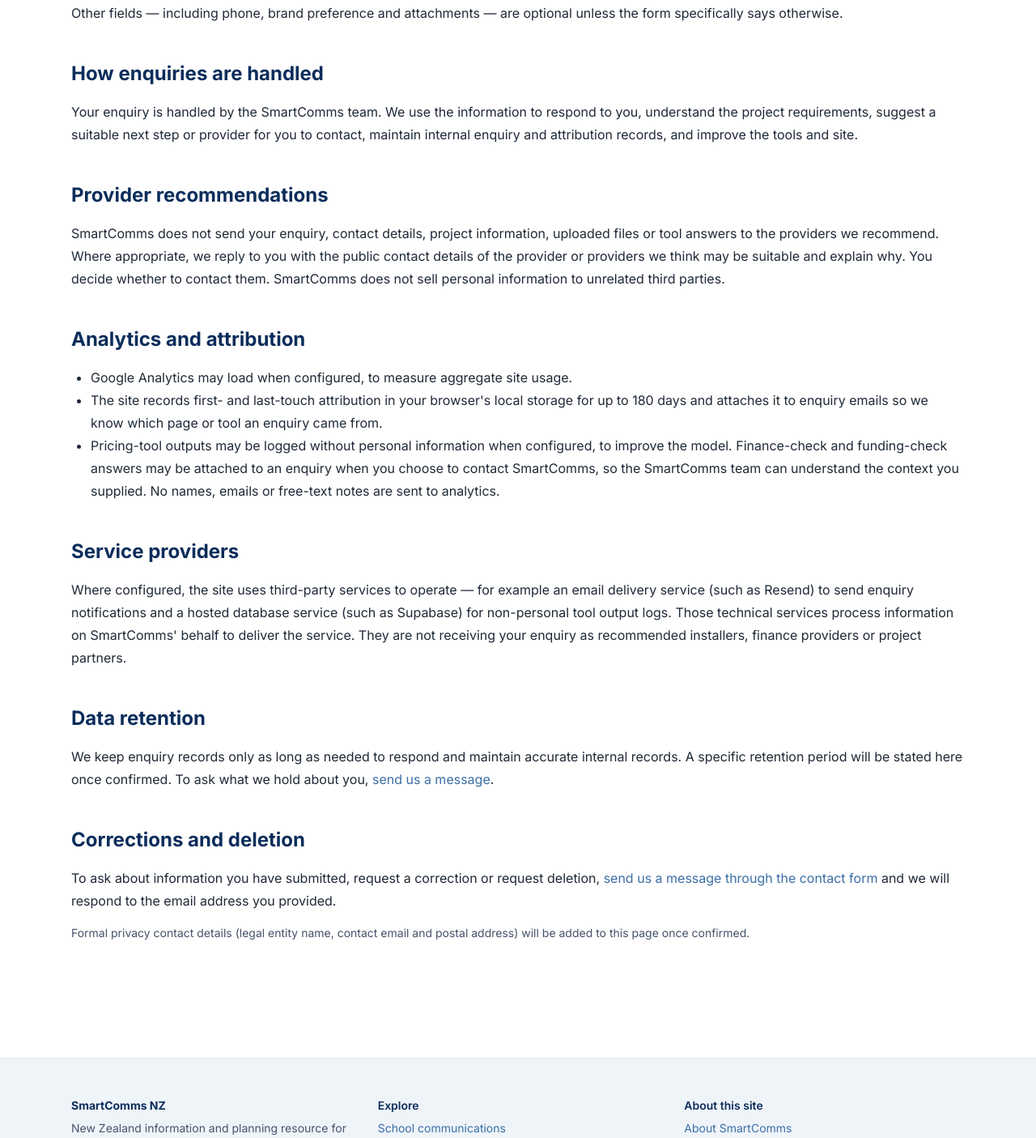
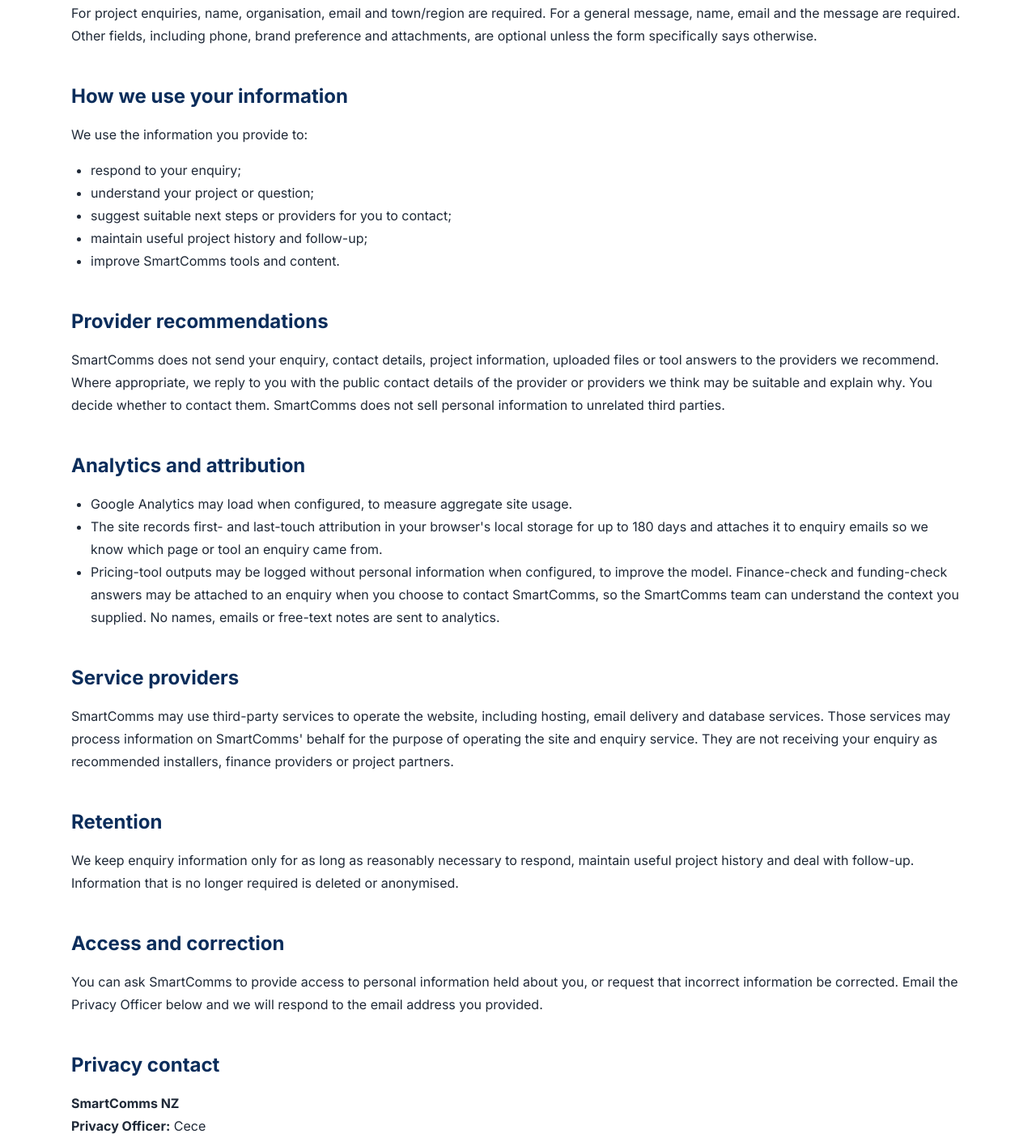
Before and after one commit to algora-dev/smartcomms-nz, a Next.js app: page /privacy in a window 1280 px wide. Shown: the part 349-1754 px from the top of the page at 81% size. Built offline with nearby package versions, Linux system fonts and the light colour scheme; no server answers.

Commit message:
Privacy: finalise SmartComms NZ contact details, retention wording, remove placeholders

```diff
--- a/src/app/privacy/page.tsx
+++ b/src/app/privacy/page.tsx
@@ -1,5 +1,4 @@
 import type { Metadata } from "next";
-import Link from "next/link";
 import { buildMetadata } from "@/lib/seo";
 
 export const metadata: Metadata = buildMetadata({
@@ -13,20 +12,24 @@
     <div className="sc-container max-w-3xl py-16 sc-prose">
       <h1 className="text-4xl font-bold tracking-tight text-[var(--sc-blue-900)]">Privacy</h1>
       <p className="mt-4 text-lg text-[var(--sc-slate)]">
-        SmartComms NZ is operated by T3 Labs. This page explains how information submitted through the site is used.
+        SmartComms NZ collects information that you choose to submit through this website, including project, pricing,
+        funding and finance enquiry forms.
       </p>
       <h2>Information you may provide</h2>
       <p>
         For project enquiries, name, organisation, email and town/region are required. For a general message, name,
-        email and the message are required. Other fields — including phone, brand preference and attachments — are
+        email and the message are required. Other fields, including phone, brand preference and attachments, are
         optional unless the form specifically says otherwise.
       </p>
-      <h2>How enquiries are handled</h2>
-      <p>
-        Your enquiry is handled by the SmartComms team. We use the information to respond to you, understand the
-        project requirements, suggest a suitable next step or provider for you to contact, maintain internal enquiry
-        and attribution records, and improve the tools and site.
-      </p>
+      <h2>How we use your information</h2>
+      <p>We use the information you provide to:</p>
+      <ul>
+        <li>respond to your enquiry;</li>
+        <li>understand your project or question;</li>
+        <li>suggest suitable next steps or providers for you to contact;</li>
+        <li>maintain useful project history and follow-up;</li>
+        <li>improve SmartComms tools and content.</li>
+      </ul>
       <h2>Provider recommendations</h2>
       <p>
         SmartComms does not send your enquiry, contact details, project information, uploaded files or tool answers to
@@ -42,33 +45,40 @@
           attaches it to enquiry emails so we know which page or tool an enquiry came from.
         </li>
         <li>
-          Pricing-tool outputs may be logged without personal information when configured, to improve the model. Finance-check and funding-check answers may be attached to an enquiry when you choose to contact SmartComms, so the SmartComms team can understand the context you supplied.
-          No names, emails or free-text notes are sent to analytics.
+          Pricing-tool outputs may be logged without personal information when configured, to improve the model.
+          Finance-check and funding-check answers may be attached to an enquiry when you choose to contact SmartComms,
+          so the SmartComms team can understand the context you supplied. No names, emails or free-text notes are sent
+          to analytics.
         </li>
       </ul>
       <h2>Service providers</h2>
       <p>
-        Where configured, the site uses third-party services to operate — for example an email delivery service (such
-        as Resend) to send enquiry notifications and a hosted database service (such as Supabase) for non-personal tool
-        output logs. Those technical services process information on SmartComms&apos; behalf to deliver the service.
-        They are not receiving your enquiry as recommended installers, finance providers or project partners.
+        SmartComms may use third-party services to operate the website, including hosting, email delivery and database
+        services. Those services may process information on SmartComms&apos; behalf for the purpose of operating the
+        site and enquiry service. They are not receiving your enquiry as recommended installers, finance providers or
+        project partners.
       </p>
-      <h2>Data retention</h2>
+      <h2>Retention</h2>
       <p>
-        {/* TODO(owner): confirm the real operational retention period for enquiry emails and any stored records, then state it here. */}
-        We keep enquiry records only as long as needed to respond and maintain accurate internal records. A specific
-        retention period will be stated here once confirmed. To ask what we hold about you, <Link href="/contact">send us a message</Link>.
+        We keep enquiry information only for as long as reasonably necessary to respond, maintain useful project
+        history and deal with follow-up. Information that is no longer required is deleted or anonymised.
       </p>
-      <h2>Corrections and deletion</h2>
+      <h2>Access and correction</h2>
       <p>
-        To ask about information you have submitted, request a correction or request deletion,{" "}
-        <Link href="/contact">send us a message through the contact form</Link> and we will respond to the email
-        address you provided.
+        You can ask SmartComms to provide access to personal information held about you, or request that incorrect
+        information be corrected. Email the Privacy Officer below and we will respond to the email address you
+        provided.
       </p>
-      <p className="text-sm text-[var(--sc-slate)]">
-        {/* TODO(owner): insert the correct legal/business name, contact email and business address for privacy disclosures once confirmed. */}
-        Formal privacy contact details (legal entity name, contact email and postal address) will be added to this
-        page once confirmed.
+      <h2>Privacy contact</h2>
+      <p>
+        <strong>SmartComms NZ</strong>
+        <br />
+        <strong>Privacy Officer:</strong> Cece
+        <br />
+        <strong>Email:</strong>{" "}
+        <a href="mailto:insights@t3labs.co.nz">insights@t3labs.co.nz</a>
+        <br />
+        <strong>Address:</strong> 85 Tongariro Street, Halswell, Christchurch 8025, New Zealand
       </p>
     </div>
   );
```
